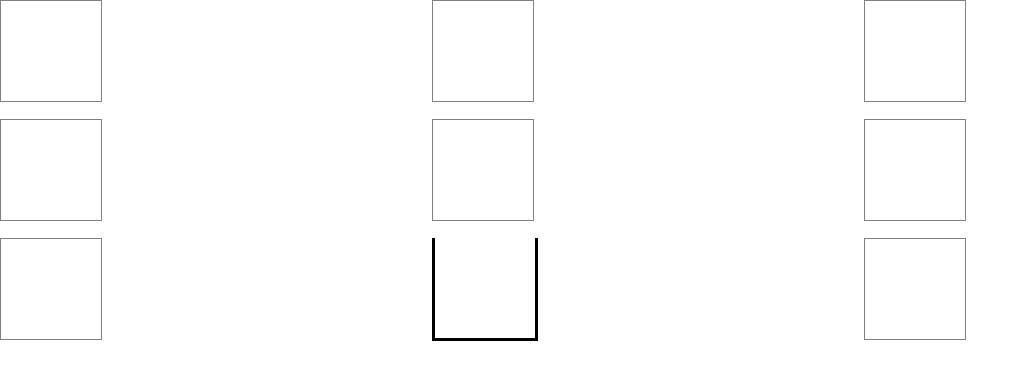
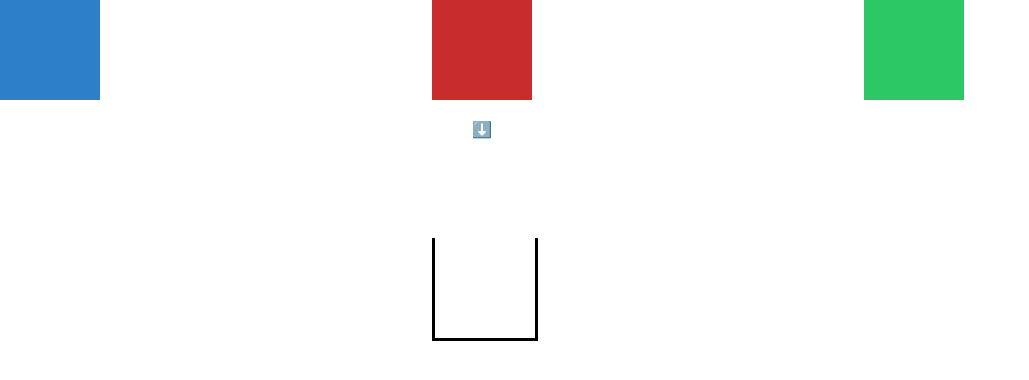
Before and after one commit to austinpapritz/thecerealbar, a React (Create React App) app: page / in a window 1280 px wide. Shown: the top 380 px of the page, without its empty margins (0-1029 px from the left). Built offline with nearby package versions, Linux system fonts and the light colour scheme.

Commit message:
indicator moves with the bowl, colored cereal boxes

```diff
--- a/src/components/Grid/Grid.css
+++ b/src/components/Grid/Grid.css
@@ -8,7 +8,6 @@
 .cell {
 width: 100px;
 height: 100px;
-    border: 1px solid gray;
 }
 
 .active {
@@ -17,3 +16,20 @@
 border-right: 3px solid black;
 border-bottom: 3px solid black;
 }
+
+.indicator::before {
+    content: '⬇️';
+    display: inline-block;
+}
+
+.red {
+    background: rgba(200, 44, 44, 0.998);
+}
+
+.green {
+    background: rgba(44, 200, 101, 0.998);
+}
+
+.blue {
+    background: rgba(44, 127, 200, 0.998);
+}
--- a/src/components/Grid/Grid.js
+++ b/src/components/Grid/Grid.js
@@ -23,14 +23,14 @@ useEffect(() => {
   return (
     <div className="grid">
       {/* TOP ROW (cereal boxes) */}
-      <div className="cell"></div>
-      <div className="cell"></div>
-      <div className="cell"></div>
+      <div className="cell blue"></div>
+      <div className="cell red"></div>
+      <div className="cell green"></div>
 
       {/* MIDDLE ROW (arrow indicator) */}
-      <div className="cell"></div>
-      <div className="cell"></div>
-      <div className="cell"></div>
+      <div className={bowlPosition === 0 ? 'cell indicator' : 'cell'}></div>
+      <div className={bowlPosition === 1 ? 'cell indicator' : 'cell'}></div>
+      <div className={bowlPosition === 2 ? 'cell indicator' : 'cell'}></div>
 
       {/* BOTTOM ROW (user bowl) */}
       <div className={bowlPosition === 0 ? 'cell active' : 'cell'}></div>
```
Lines whose indentation alone changed are shown as unchanged.
